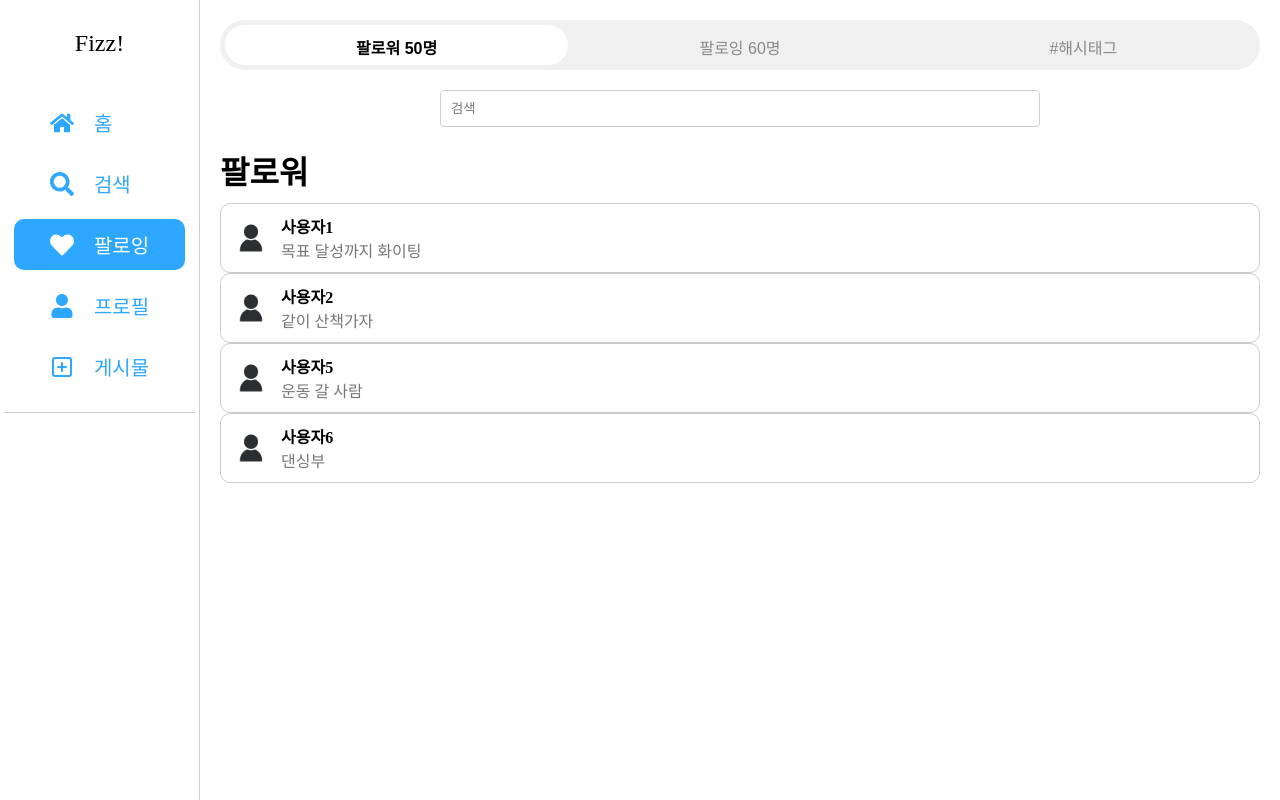
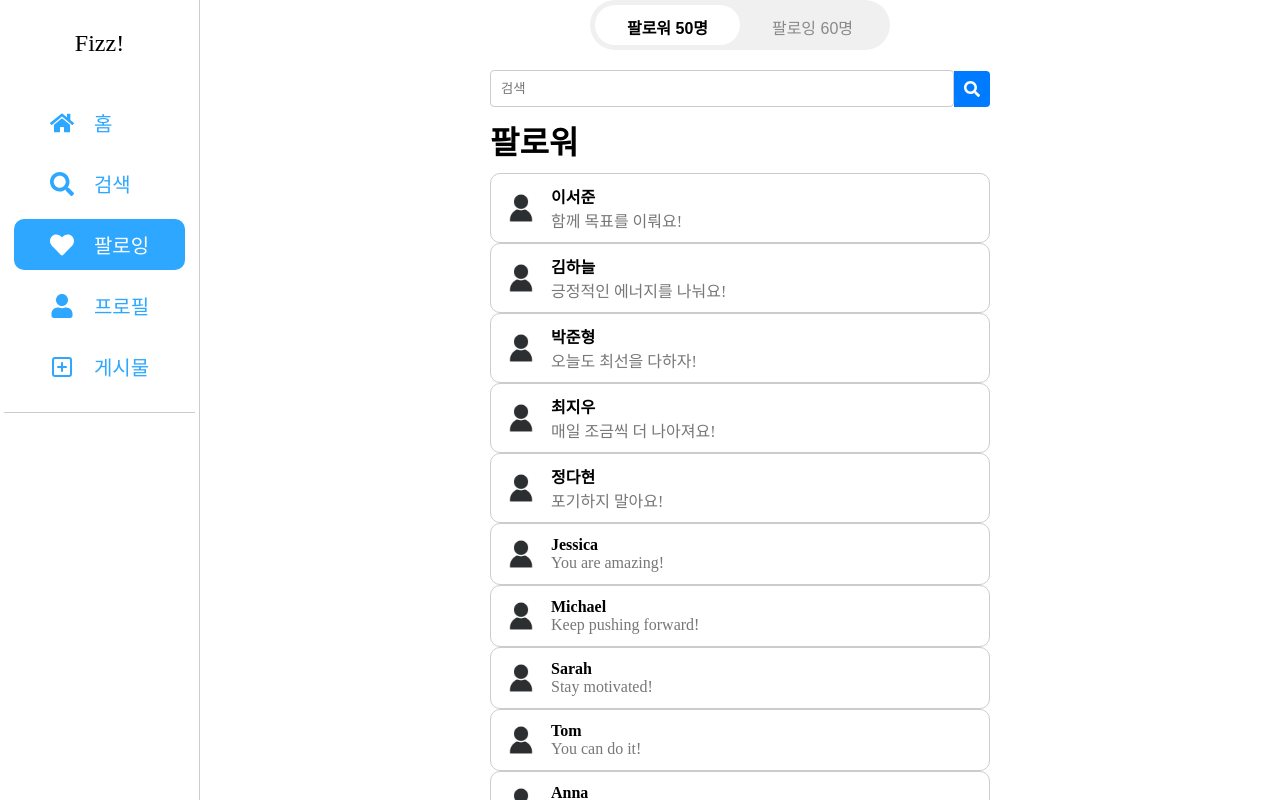
Before and after one commit to Fizz-challenge/Fizz_front, a React (Vite) app: page /follow in a window 1280 px wide. Built offline with nearby package versions, Linux system fonts and the light colour scheme; a web font is replaced by a local one.

Commit message:
[docs] 팔로잉 페이지 기능 추가
css 수정
해시태그 삭제
계속 갱신되는 문제 해결
유저 박스 클릭 시 유저 프로필로 이동

```diff
--- a/src/Page/FollowPage/FollowData.jsx
+++ b/src/Page/FollowPage/FollowData.jsx
@@ -1,86 +1,293 @@
 const followData = [
   {
-    following: '60',
-    follower: '50',
+    following: '60', //팔로잉 수
+    follower: '50', //팔로워 수
     followingInfo: [
       {
         id: '1',
-        nickname: '사용자1',
+        userID: 1,
+        nickname: '김영수',
         profileImage: '/img/test.jpg',
         describe: '목표 달성까지 화이팅'
       },
       {
         id: '2',
-        nickname: '사용자2',
+        userID: 2,
+        nickname: '박지현',
         profileImage: '/img/test.jpg',
         describe: '같이 산책가자'
       },
       {
         id: '3',
-        nickname: '사용자3',
+        userID: 3,
+        nickname: '이민호',
         profileImage: '/img/test.jpg',
         describe: '좋은 책 추천 받습니다'
       },
       {
         id: '4',
-        nickname: '사용자4',
+        userID: 4,
+        nickname: '최수영',
         profileImage: '/img/test.jpg',
         describe: '휴가 때 뭐하지'
       },
-    ],
-    followingChallenge: [
       {
-        challengeID: '1',
-        challengeName: '오운완'
+        id: '5',
+        userID: 5,
+        nickname: '김철수',
+        profileImage: '/img/test.jpg',
+        describe: '오늘도 좋은 하루 되세요!'
       },
       {
-        challengeID: '2',
-        challengeName: '기타연습'
+        id: '6',
+        userID: 6,
+        nickname: '이영희',
+        profileImage: '/img/test.jpg',
+        describe: '긍정적인 마음으로 화이팅!'
       },
       {
-        challengeID: '3',
-        challengeName: '한강산책'
+        id: '7',
+        userID: 7,
+        nickname: '박민수',
+        profileImage: '/img/test.jpg',
+        describe: '함께 목표를 향해 달려요!'
       },
       {
-        challengeID: '4',
-        challengeName: '오늘의 커피'
+        id: '8',
+        userID: 8,
+        nickname: 'Jessica',
+        profileImage: '/img/test.jpg',
+        describe: 'Keep up the great work!'
       },
       {
-        challengeID: '5',
-        challengeName: '천상연'
+        id: '9',
+        userID: 9,
+        nickname: 'Michael',
+        profileImage: '/img/test.jpg',
+        describe: 'Believe in yourself!'
       },
+      {
+        id: '10',
+        userID: 10,
+        nickname: 'Sarah',
+        profileImage: '/img/test.jpg',
+        describe: 'You can achieve anything!'
+      },
+      {
+        id: '11',
+        userID: 11,
+        nickname: 'Tom',
+        profileImage: '/img/test.jpg',
+        describe: 'Stay positive and strong!'
+      },
+      {
+        id: '12',
+        userID: 12,
+        nickname: 'Anna',
+        profileImage: '/img/test.jpg',
+        describe: 'Never give up!'
+      },
+      {
+        id: '13',
+        userID: 13,
+        nickname: 'Sophia',
+        profileImage: '/img/test.jpg',
+        describe: 'Every day is a new opportunity!'
+      },
+      {
+        id: '14',
+        userID: 14,
+        nickname: 'James',
+        profileImage: '/img/test.jpg',
+        describe: 'Let’s make today amazing!'
+      },
+      {
+        id: '15',
+        userID: 15,
+        nickname: 'Oliver',
+        profileImage: '/img/test.jpg',
+        describe: 'Success is within reach!'
+      },
+      {
+        id: '16',
+        userID: 16,
+        nickname: 'Emily',
+        profileImage: '/img/test.jpg',
+        describe: 'Dream big and achieve more!'
+      },
+      {
+        id: '17',
+        userID: 17,
+        nickname: 'David',
+        profileImage: '/img/test.jpg',
+        describe: 'Stay focused and keep pushing!'
+      },
+      {
+        id: '18',
+        userID: 18,
+        nickname: 'Grace',
+        profileImage: '/img/test.jpg',
+        describe: 'You are doing great!'
+      },
+      {
+        id: '19',
+        userID: 19,
+        nickname: 'John',
+        profileImage: '/img/test.jpg',
+        describe: 'Believe in your dreams!'
+      },
+      {
+        id: '20',
+        userID: 20,
+        nickname: 'Lucy',
+        profileImage: '/img/test.jpg',
+        describe: 'Every step brings you closer!'
+      }
     ],
 
     followerInfo: [
       {
         id: '1',
-        nickname: '사용자1',
+        userID: 21,
+        nickname: '이서준',
         profileImage: '/img/test.jpg',
-        describe: '목표 달성까지 화이팅'
+        describe: '함께 목표를 이뤄요!'
       },
       {
         id: '2',
-        nickname: '사용자2',
+        userID: 22,
+        nickname: '김하늘',
         profileImage: '/img/test.jpg',
-        describe: '같이 산책가자'
+        describe: '긍정적인 에너지를 나눠요!'
+      },
+      {
+        id: '3',
+        userID: 23,
+        nickname: '박준형',
+        profileImage: '/img/test.jpg',
+        describe: '오늘도 최선을 다하자!'
+      },
+      {
+        id: '4',
+        userID: 24,
+        nickname: '최지우',
+        profileImage: '/img/test.jpg',
+        describe: '매일 조금씩 더 나아져요!'
       },
       {
         id: '5',
-        nickname: '사용자5',
+        userID: 25,
+        nickname: '정다현',
         profileImage: '/img/test.jpg',
-        describe: '운동 갈 사람'
+        describe: '포기하지 말아요!'
       },
       {
         id: '6',
-        nickname: '사용자6',
+        userID: 26,
+        nickname: 'Jessica',
         profileImage: '/img/test.jpg',
-        describe: '댄싱부'
+        describe: 'You are amazing!'
       },
-    ],
+      {
+        id: '7',
+        userID: 27,
+        nickname: 'Michael',
+        profileImage: '/img/test.jpg',
+        describe: 'Keep pushing forward!'
+      },
+      {
+        id: '8',
+        userID: 28,
+        nickname: 'Sarah',
+        profileImage: '/img/test.jpg',
+        describe: 'Stay motivated!'
+      },
+      {
+        id: '9',
+        userID: 29,
+        nickname: 'Tom',
+        profileImage: '/img/test.jpg',
+        describe: 'You can do it!'
+      },
+      {
+        id: '10',
+        userID: 30,
+        nickname: 'Anna',
+        profileImage: '/img/test.jpg',
+        describe: 'Believe in yourself!'
+      },
+      {
+        id: '11',
+        userID: 31,
+        nickname: 'Sophia',
+        profileImage: '/img/test.jpg',
+        describe: 'Never stop dreaming!'
+      },
+      {
+        id: '12',
+        userID: 32,
+        nickname: 'James',
+        profileImage: '/img/test.jpg',
+        describe: 'Today is a great day!'
+      },
+      {
+        id: '13',
+        userID: 33,
+        nickname: 'Oliver',
+        profileImage: '/img/test.jpg',
+        describe: 'Keep up the good work!'
+      },
+      {
+        id: '14',
+        userID: 34,
+        nickname: 'Emily',
+        profileImage: '/img/test.jpg',
+        describe: 'Your efforts will pay off!'
+      },
+      {
+        id: '15',
+        userID: 35,
+        nickname: 'David',
+        profileImage: '/img/test.jpg',
+        describe: 'Stay strong!'
+      },
+      {
+        id: '16',
+        userID: 36,
+        nickname: 'Grace',
+        profileImage: '/img/test.jpg',
+        describe: 'Success is near!'
+      },
+      {
+        id: '17',
+        userID: 37,
+        nickname: 'John',
+        profileImage: '/img/test.jpg',
+        describe: 'Never give up!'
+      },
+      {
+        id: '18',
+        userID: 38,
+        nickname: 'Lucy',
+        profileImage: '/img/test.jpg',
+        describe: 'Keep going!'
+      },
+      {
+        id: '19',
+        userID: 39,
+        nickname: 'Kim Tae-hoon',
+        profileImage: '/img/test.jpg',
+        describe: 'You are doing great!'
+      },
+      {
+        id: '20',
+        userID: 40,
+        nickname: 'Lee Ji-eun',
+        profileImage: '/img/test.jpg',
+        describe: 'Every day is a new start!'
+      }
+    ]
   },
-
-
-
 ];
 
 const getFollowData = async (index) => {
--- a/src/Page/FollowPage/FollowPage.css
+++ b/src/Page/FollowPage/FollowPage.css
@@ -8,14 +8,15 @@
   background-color: #ffffff;
 }
 
-.mainContent {
-  width: 100%; /* 추가: mainContent의 너비를 100%로 설정 */
-  max-width: 1200px;
-  padding: 20px; /* 추가: padding을 추가하여 여백을 줌 */
+.main-content {
+  display: flex;
+  flex-direction: column;
+  align-items: center;
+  width: 500px;
 }
 
-.buttonContainer {
-  width: 100%;
+.button-container {
+  width: 300px;
   height: 50px;
   display: flex;
   justify-content: center;
@@ -26,7 +27,7 @@
   overflow: hidden;
 }
 
-.toggleButton {
+.toggle-button {
   flex: 1;
   padding: 10px 20px;
   border: none;
@@ -38,33 +39,52 @@
   transition: background-color 0.3s, color 0.3s;
 }
 
-.toggleButton.active {
+.toggle-button.active {
   background-color: white;
   color: black;
   font-weight: bold;
 }
 
-.searchBar {
+.search-bar {
   display: flex;
+  justify-content: center;
+  margin-bottom: 10px;
   width: 100%;
-  justify-content: center;
-  margin-bottom: 20px;
+  max-width: 500px;
 }
 
-.searchBar input {
-  display: flex;
-  width: 500px;
-  max-width: 1000px; /* 추가: 최대 너비를 설정하여 큰 화면에서 너무 넓어지지 않도록 함 */
+.search-bar input {
+  width: 100%;
+  max-width: 600px;
   padding: 10px;
   border: 1px solid #ccc;
   border-radius: 4px;
 }
 
-.List {
+.list {
   width: 100%;
   margin-bottom: 20px;
 }
 
-.List h1 {
+.list h1 {
   margin-bottom: 10px;
 }
+
+.page-numbers {
+  display: flex;
+  list-style: none;
+  padding: 0;
+}
+
+.page-numbers li {
+  margin: 0 5px;
+  padding: 5px 10px;
+  cursor: pointer;
+  border: 1px solid #ccc;
+  border-radius: 4px;
+}
+
+.page-numbers li.active {
+  background-color: #007bff;
+  color: white;
+}
--- a/src/Page/FollowPage/FollowPage.jsx
+++ b/src/Page/FollowPage/FollowPage.jsx
@@ -1,27 +1,25 @@
 import React, { useState, useEffect } from 'react';
 import UserBlock from './UserBlock';
-import Hashtag from './Hashtag';
 import getFollowData from './FollowData';
+import SearchBar from '../../Components/SearchBar';
 import './FollowPage.css';
 
 const FollowPage = () => {
-  const [searchTerm, setSearchTerm] = useState("");
-  const [filteredHashtags, setFilteredHashtags] = useState([]);
   const [filteredUsers, setFilteredUsers] = useState([]);
   const [viewType, setViewType] = useState('followers');
   const [data, setData] = useState({
     following: '0',
     follower: '0',
     followingInfo: [],
-    followingChallenge: [],
     followerInfo: []
   });
+  const [currentPage, setCurrentPage] = useState(1);
+  const usersPerPage = 12;
 
   useEffect(() => {
     const fetchData = async () => {
       const followData = await getFollowData(0);
       setData(followData);
-      setFilteredHashtags(followData.followingChallenge);
       setFilteredUsers(followData.followerInfo);
     };
 
@@ -29,21 +27,18 @@ const FollowPage = () => {
   }, []);
 
   useEffect(() => {
+    handleSearch(""); // Clear search when viewType changes
+  }, [viewType]);
+
+  const handleSearch = (searchTerm) => {
+    setCurrentPage(1);
     if (searchTerm === "") {
       if (viewType === 'followers') {
         setFilteredUsers(data.followerInfo);
       } else if (viewType === 'following') {
         setFilteredUsers(data.followingInfo);
-        setFilteredHashtags(data.followingChallenge);
-      } else if (viewType === 'hashtags') {
-        setFilteredHashtags(data.followingChallenge);
       }
     } else {
-      setFilteredHashtags(
-        data.followingChallenge.filter((tag) =>
-          tag.challengeName.toLowerCase().includes(searchTerm.toLowerCase())
-        )
-      );
       if (viewType === 'followers') {
         setFilteredUsers(
           data.followerInfo.filter((user) =>
@@ -58,72 +53,60 @@ const FollowPage = () => {
         );
       }
     }
-  }, [searchTerm, viewType, data]);
-
-  const handleSearch = (e) => {
-    setSearchTerm(e.target.value);
   };
 
   const handleViewChange = (type) => {
     setViewType(type);
-    setSearchTerm("");
   };
+
+  const indexOfLastUser = currentPage * usersPerPage;
+  const indexOfFirstUser = indexOfLastUser - usersPerPage;
+  const currentUsers = filteredUsers.slice(indexOfFirstUser, indexOfLastUser);
+  const totalPages = Math.ceil(filteredUsers.length / usersPerPage);
+
+  const paginate = (pageNumber) => setCurrentPage(pageNumber);
 
   return (
     <div className="follow-page">
-      <div>
-
-      </div>
-      <div className="mainContent">
-        <div className="buttonContainer">
+      <div className="main-content">
+        <div className="button-container">
           <button
-            className={`toggleButton ${viewType === 'followers' ? 'active' : ''}`}
+            className={`toggle-button ${viewType === 'followers' ? 'active' : ''}`}
             onClick={() => handleViewChange('followers')}
           >
             팔로워 {data.follower}명
           </button>
           <button
-            className={`toggleButton ${viewType === 'following' ? 'active' : ''}`}
+            className={`toggle-button ${viewType === 'following' ? 'active' : ''}`}
             onClick={() => handleViewChange('following')}
           >
             팔로잉 {data.following}명
           </button>
-          <button
-            className={`toggleButton ${viewType === 'hashtags' ? 'active' : ''}`}
-            onClick={() => handleViewChange('hashtags')}
-          >
-            #해시태그
-          </button>
         </div>
-        <div className="searchBar">
-          <input
-            type="text"
-            placeholder="검색"
-            value={searchTerm}
-            onChange={handleSearch}
-          />
-        </div>
-        {viewType === 'hashtags' && (
-          <div className="List">
-            <h1>태그</h1>
-            {filteredHashtags.map((tag, index) => (
-              <Hashtag key={index} tag={tag.challengeName} />
-            ))}
-          </div>
-        )}
-        {viewType !== 'hashtags' && (
-          <div className="List">
+        <SearchBar onSearch={handleSearch} />
+        <div className="list">
           <h1>{viewType === 'followers' ? '팔로워' : '팔로잉'}</h1>
-            {filteredUsers.map((user, index) => (
+          {currentUsers.map((user, index) => (
             <UserBlock
               key={index}
+              userId={user.userID}
               username={user.nickname}
               description={user.describe}
               profileImage={user.profileImage}
             />
           ))}
         </div>
-        )}
+        <ul className="page-numbers">
+          {Array.from({ length: totalPages }, (_, index) => (
+            <li
+              key={index + 1}
+              onClick={() => paginate(index + 1)}
+              className={currentPage === index + 1 ? 'active' : ''}
+            >
+              {index + 1}
+            </li>
+          ))}
+        </ul>
       </div>
     </div>
   );
```
Lines whose indentation alone changed are shown as unchanged.
